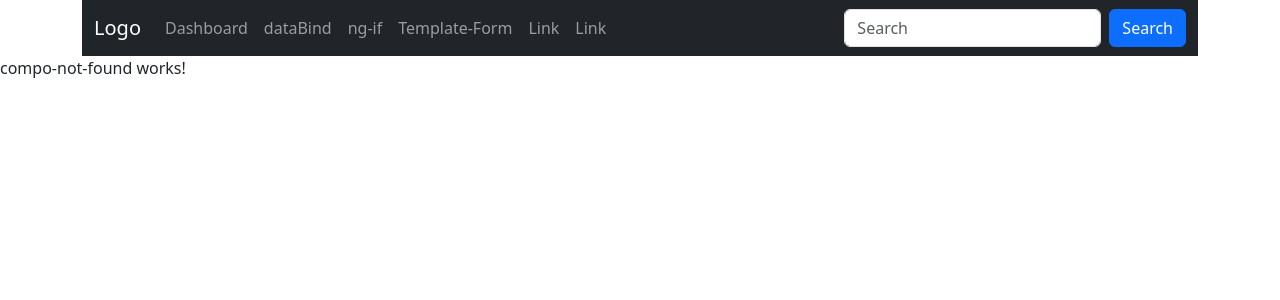
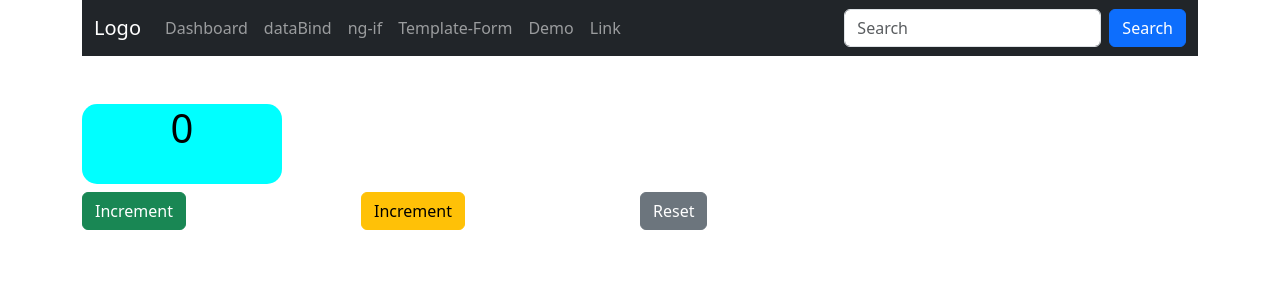
Before and after one commit to sagarmasal12/batch-target, an Angular app: page /demo in a window 1280 px wide. Shown: the top 300 px of the page. Built offline with nearby package versions, Linux system fonts and the light colour scheme.

Commit message:
push stage change

```diff
--- a/src/app/app.routes.ts
+++ b/src/app/app.routes.ts
@@ -6,6 +6,7 @@ import { TemplateFormComponent } from './pages/template-form/template-form.compo
 import { LayoutcompComponent } from './pages/layoutcomp/layoutcomp.component';
 import { CompoNotFoundComponent } from './pages/compo-not-found/compo-not-found.component';
 import { Title } from '@angular/platform-browser';
+import { DemoCodeComponent } from './pages/demo-code/demo-code.component';
 
 export const routes: Routes = [
     {
@@ -35,6 +36,10 @@ export const routes: Routes = [
                 data:{Title: 'Sagar Masal', Education:'BscIt'}
             },
             {
+                path:'demo',
+                component:DemoCodeComponent
+            },
+            {
                 path: "**",
                 component:CompoNotFoundComponent
             }
--- /dev/null
+++ b/src/app/pages/demo-code/demo-code.component.css
@@ -0,0 +1,12 @@
+#counterShow{
+    background-color: aqua;
+    color: black;
+    font-weight: 500;
+    font-size: 40px ;
+    height: 80px;
+    width: 200px;
+    border-radius: 15px;
+    text-align:center;
+    align-items: center;
+    /* text-align: justify; */
+}
--- /dev/null
+++ b/src/app/pages/demo-code/demo-code.component.html
@@ -0,0 +1,19 @@
+<div class="container">
+    <div class="row mt-5">
+        <div class="col-3">
+            <h1 id="counterShow">{{count}}</h1>
+        </div> <br>
+        <div class="row">
+            <div class="col-3">
+                <div class="btn btn-success" (click)="handleIncrement()">Increment</div>
+            </div>
+            <div class="col-3">
+                <div class="btn btn-warning" (click)="handleDecrement()">Increment</div>
+            </div>
+            <div class="col-3">
+                <div class="btn btn-secondary" (click)="handleReset()">Reset</div>
+            </div>
+        </div>
+
+    </div>
+</div>
--- /dev/null
+++ b/src/app/pages/demo-code/demo-code.component.ts
@@ -0,0 +1,24 @@
+import { Component } from '@angular/core';
+
+@Component({
+  selector: 'app-demo-code',
+  imports: [],
+  templateUrl: './demo-code.component.html',
+  styleUrl: './demo-code.component.css'
+})
+export class DemoCodeComponent {
+
+  count= 0;
+
+  handleIncrement(){
+    this.count= this.count+1;
+  }
+
+  handleDecrement(){
+    this.count=this.count-1;
+  }
+
+  handleReset(){
+    this.count=0
+  }
+}
--- a/src/app/pages/layoutcomp/layoutcomp.component.html
+++ b/src/app/pages/layoutcomp/layoutcomp.component.html
@@ -22,7 +22,7 @@
                 <a class="nav-link" routerLink="/template-form" >Template-Form</a>
               </li>
               <li class="nav-item">
-                <a class="nav-link" >Link</a>
+                <a class="nav-link" routerLink="/demo">Demo</a>
               </li>
               <li class="nav-item">
                 <a class="nav-link">Link</a>
```
Also changed, not shown: 1 other file (tests, documents, lock files or other folders).
